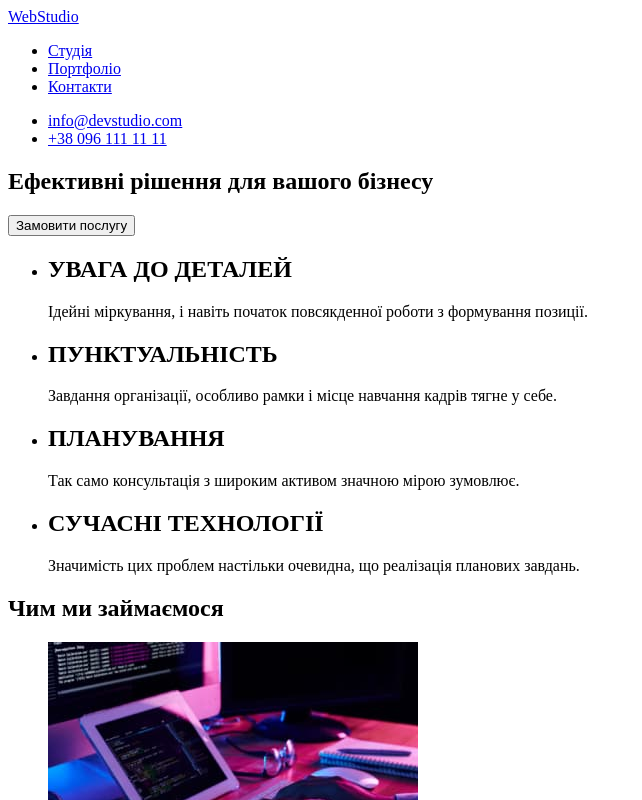
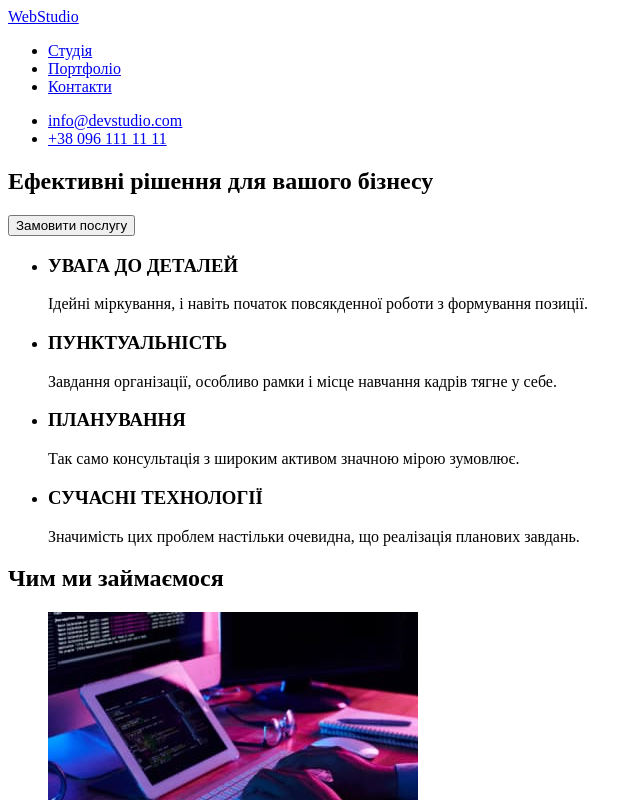
Before and after one commit to Natusichka/goit-markup-hw-01, a plain HTML site: page index.html in a window 1280 px wide. Shown: the top 800 px of the page, without its empty margins (0-642 px from the left). Drawn offline with Linux system fonts and the light colour scheme.

Commit message:
update index.html

```diff
--- a/index.html
+++ b/index.html
@@ -1,5 +1,5 @@
 <!DOCTYPE html>
-<html lang="en">
+<html lang="uk">
   <head>
     <meta charset="UTF-8" />
     <meta http-equiv="X-UA-Compatible" content="IE=edge" />
@@ -28,30 +28,31 @@
         <button type="button">Замовити послугу</button>
       </section>
       <!-- Особливості -->
+      <h2 hidden>Наші переваги</h2>
       <section>
         <ul>
           <li>
-            <h2>УВАГА ДО ДЕТАЛЕЙ</h2>
+            <h3>УВАГА ДО ДЕТАЛЕЙ</h3>
             <p>
               Ідейні міркування, і навіть початок повсякденної роботи з
               формування позиції.
             </p>
           </li>
           <li>
-            <h2>ПУНКТУАЛЬНІСТЬ</h2>
+            <h3>ПУНКТУАЛЬНІСТЬ</h3>
             <p>
               Завдання організації, особливо рамки і місце навчання кадрів тягне
               у себе.
             </p>
           </li>
           <li>
-            <h2>ПЛАНУВАННЯ</h2>
+            <h3>ПЛАНУВАННЯ</h3>
             <p>
               Так само консультація з широким активом значною мірою зумовлює.
             </p>
           </li>
           <li>
-            <h2>СУЧАСНІ ТЕХНОЛОГІЇ</h2>
+            <h3>СУЧАСНІ ТЕХНОЛОГІЇ</h3>
             <p>
               Значимість цих проблем настільки очевидна, що реалізація планових
               завдань.
@@ -143,8 +144,9 @@
         <ul>
           <li> <a href="">м. Київ, пр-т Лесі Українки, 26</a> </li>
           <li><a href="mailto:info@devstudio.com">info@devstudio.com</a></li>
-          <li><address><a href="tel:+380961111111">+38 096 111 11 11</a></address></li>
+          <li><a href="tel:+380961111111">+38 096 111 11 11</a></li>
         </ul>
+      </address>
     </footer>
   </body>
 </html>
```
